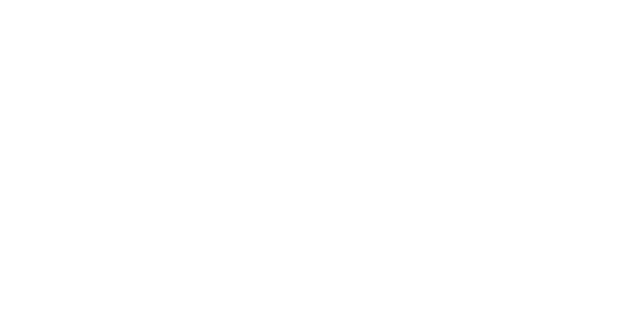
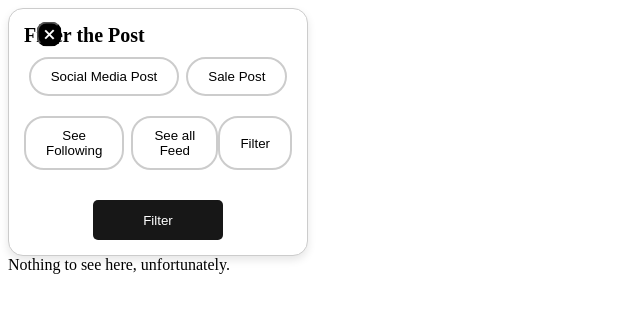
Before and after one commit to seckinalp/Biky-Frontend, a React (Vite) app in the folder demo/: page /feed in a window 1280 px wide. Before the commit this address had no page. Shown: the top 312 px of the page, without its empty margins (0-640 px from the left). Built offline with nearby package versions, Linux system fonts and the light colour scheme; no server answers.

Commit message:
add feed support with backend

```diff
--- a/demo/src/App.tsx
+++ b/demo/src/App.tsx
@@ -13,6 +13,7 @@
 import CategorySelect from './assets/categoryComponent/CategorySelect';
 import SalePosts from './postcomponent/SalePosts';
 import Profile from './profilecomponent/Profile';
+import Feed from './postcomponent/Feed';
 
 interface Category {
   categoryID: number;
@@ -115,6 +116,7 @@
         <Route path="/posts" element={<Posts></Posts>} />
         <Route path='/comments' element={<Comments postID={"bbd0a675-9c1e-46ec-b774-f2f952694dc2"}/>}/>
         <Route path='/profile/:userID' element={<Profile />}/>
+        <Route path='/feed' element={<Feed />}/>
 
 
 
--- a/demo/src/categoryFilterCompononet/CategoryFilter.tsx
+++ b/demo/src/categoryFilterCompononet/CategoryFilter.tsx
@@ -10,7 +10,7 @@
   maxPrice?: number;
   category?: number;
   itemCategory?: number;
-  feedType?: 'following' | 'allFeed';
+  feedType?: 'following' | 'allFeed' | 'filter';
 }
 
 export interface CategoryFilterProps {
@@ -47,7 +47,7 @@
   const [saleText, setSaleText] = useState('');
   const [data, setData] = useState<Category[]>([]);
 
-  const [selectedFilter, setSelectedFilter] = useState<'socialMedia' | 'sale' | 'following' | 'allFeed' | null>(null);
+  const [selectedFilter, setSelectedFilter] = useState<'socialMedia' | 'sale' | 'following' | 'allFeed' | 'filter' | null>(null);
 
 // ...
 const handleItemCategoryChange = (categoryId: number) => {
@@ -62,7 +62,8 @@
     maxPrice,
     category,
     itemCategory,
-    feedType: selectedFilter as 'following' | 'allFeed' // Make sure this casting is safe
+    feedType: selectedFilter as 'following' | 'allFeed' | 'filter' // Make sure this casting is safe
+
   });
 };
   useEffect(() => {
@@ -122,8 +123,15 @@
   >
     See all Feed
   </button>
+
+  <button
+    className={`post-type-button ${selectedFilter === 'filter' ? 'active' : ''}`}
+    onClick={() => setSelectedFilter('filter')}
+  >
+    Filter
+  </button>
 </div>
-    {postType === 'socialMedia' && selectedFilter === 'allFeed' && (
+    {postType === 'socialMedia' && selectedFilter === 'filter' && (
       <input
         type="text"
         className="social-media-input"
@@ -132,7 +140,7 @@
         onChange={(e) => setSocialMediaText(e.target.value)}
       />
     )}
-      {postType === 'sale' && selectedFilter === 'allFeed' && (
+      {postType === 'sale' && selectedFilter === 'filter' && (
         <div className="sale-options">
           <div className='contains-input'>
           <input
--- a/demo/src/logic/backend.tsx
+++ b/demo/src/logic/backend.tsx
@@ -306,11 +306,11 @@
 }
 
 export async function GetSaleFiltered(
-  min: number | null,
-  max: number | null,
-  type: number | null,
-  categoryid: number | null,
-  contains: string | null
+  min: number | undefined,
+  max: number | undefined,
+  type: number | undefined,
+  categoryid: number | undefined,
+  contains: string | undefined
 ): Promise<SalePostClass[]> {
   const { token, userID } = getUserCredentials();
 
@@ -318,27 +318,27 @@
   const payload: Record<string, number | string> = {};
 
   // Check and add min if it's a valid number
-  if (min !== null && !isNaN(min)) {
+  if (min && min !== null && !isNaN(min)) {
     payload.min = min;
   }
 
   // Check and add max if it's a valid number
-  if (max !== null && !isNaN(max)) {
+  if (max && max !== null && !isNaN(max)) {
     payload.max = max;
   }
 
   // Check and add type if it's a valid number
-  if (type !== null && !isNaN(type)) {
+  if (type && type !== null && !isNaN(type)) {
     payload.type = type;
   }
 
   // Check and add categoryid if it's a valid number
-  if (categoryid !== null && !isNaN(categoryid)) {
+  if (categoryid && categoryid !== null && !isNaN(categoryid)) {
     payload.categoryid = categoryid;
   }
 
   // Check and add contains if it's not null or an empty string
-  if (contains !== null && contains.trim() !== "") {
+  if (contains && contains !== null && contains.trim() !== "") {
     payload.contains = contains;
   }
 
@@ -359,7 +359,7 @@
   return resData;
 }
 
-export async function GetSocialAll() : Promise<SalePostClass[]> {
+export async function GetSocialAll() : Promise<SocialMediaPostClass[]> {
   const { token, userID } = getUserCredentials();
   const response = await fetch(`${siteLink}SocialMediaPost/GetAllFeed`, {
     method: 'GET',
@@ -377,7 +377,7 @@
     return resData;
 }
 
-export async function GetSocialFollowings() : Promise<SalePostClass[]> {
+export async function GetSocialFollowings() : Promise<SocialMediaPostClass[]> {
   const { token, userID } = getUserCredentials();
   const response = await fetch(`${siteLink}SocialMediaPost/GetFollowingsFeed`, {
     method: 'GET',
@@ -395,7 +395,7 @@
     return resData;
 }
 
-export async function GetSocialFiltered(contains : string) : Promise<SalePostClass[]> {
+export async function GetSocialFiltered(contains : string | undefined) : Promise<SocialMediaPostClass[]> {
   const { token, userID } = getUserCredentials();
   const response = await fetch(`${siteLink}SocialMediaPost/GetFeedByContent?contains=${contains}`, {
     method: 'GET',
--- a/demo/src/postcomponent/Feed.tsx
+++ b/demo/src/postcomponent/Feed.tsx
@@ -4,40 +4,71 @@
 import CategoryFilter, { CategoryFilterProps, filterData } from "../categoryFilterCompononet/CategoryFilter";
 import SocialMediaPosts from "./SocialMediaPosts";
 import SalePosts from "./SalePosts";
+import { GetSaleAll, GetSaleFiltered, GetSaleFollowings, GetSocialAll, GetSocialFiltered, GetSocialFollowings } from "../logic/backend";
 
 
-const ProfileFeed: React.FC<void> = () => {
+const Feed: React.FC = () => {
     const [isSocial, setisSocial] = useState(true);
     const [data, setData] = useState<SocialMediaPostClass[] | SalePostClass[]>([]);
     const [loading, setLoading] = useState(true);
     const [filters, setFilters]= useState<filterData>();
+    const [reload, setReload] = useState(false);
 
     useEffect(() => {
       const fetchData = async () => {
         try {
           setLoading(true);
-          if(filters?.feedType && filters.feedType === "allFeed" ) {
-
-          }
+          console.log("here");
+          if(filters?.postType && filters.postType === "sale") {
+            setisSocial(false);
+            if(filters.feedType === 'allFeed') {
+                const result = await GetSaleAll();
+                setData(result);
+            } else if(filters.feedType === 'following') {
+                const result = await GetSaleFollowings();
+                setData(result);
+            } else if(filters.feedType === 'filter') {
+                const result = await GetSaleFiltered(filters.minPrice, filters.maxPrice, filters.category, filters.itemCategory, filters.text);
+                setData(result);
+            }
+           }
+           else if(filters?.postType && filters.postType === "socialMedia") {
+            setisSocial(true);
+            if(filters.feedType === 'allFeed') {
+                const result = await GetSocialAll();
+                setData(result);
+            } else if(filters.feedType === 'following') {
+                const result = await GetSocialFollowings();
+                setData(result);
+            } else if(filters.feedType === 'filter') {
+                const result = await GetSocialFiltered(filters.text);
+                setData(result);
+            }
+           }
         } catch (error) {
           console.error('Error fetching posts:', error);
         } finally {
           setLoading(false);
         }
       };
+      if(reload) {
         fetchData();
-    }, [filters]);
+      }
+      setReload(false);
+    }, [filters, reload]);
 
     const handleFilters = (f : filterData) => {
+        console.log(f);
+        setReload(true);
         setFilters(f);
     }
 
     return (
       <>
       <CategoryFilter onClose={() => {}} onFilterChange={handleFilters} />
-      {isSocial ? <SocialMediaPosts initialPosts={data as SocialMediaPostClass[]} />: <SalePosts initialPosts={ data as SalePostClass[]}/>}
+      {data.length != 0 ? isSocial ? <SocialMediaPosts initialPosts={data as SocialMediaPostClass[]} />: <SalePosts initialPosts={ data as SalePostClass[]}/> : <div>Nothing to see here, unfortunately.</div>}
       </>
     );
   };
 
-  export default ProfileFeed;
+  export default Feed;
```
